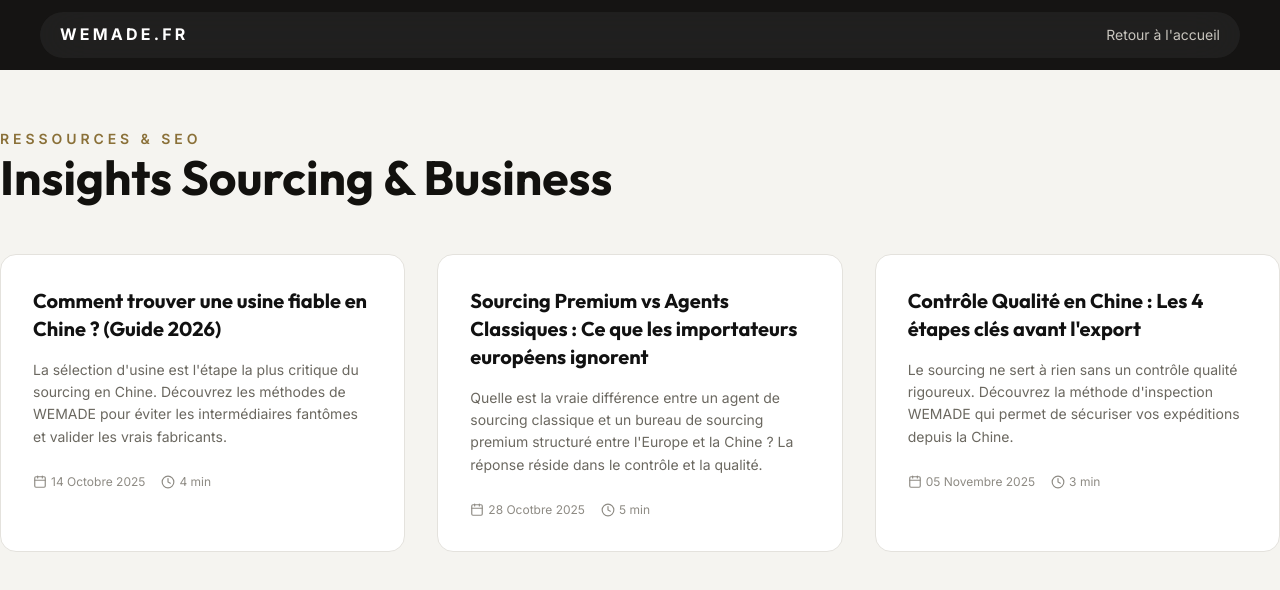
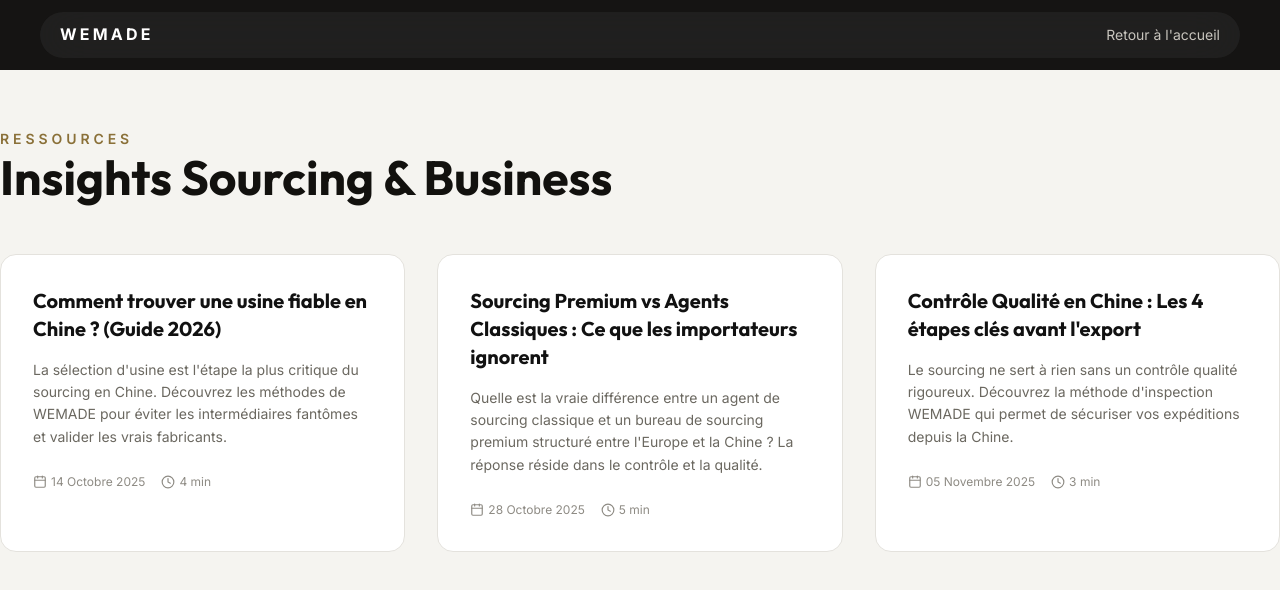
Before and after one commit to craigbarns/wemade, a React (Vite) app: page /blog in a window 1280 px wide. Shown: the top 590 px of the page. Built offline with nearby package versions, Linux system fonts and the light colour scheme.

Commit message:
feat(i18n): fully translated blog content and ensured language persistence

```diff
--- a/src/App.jsx
+++ b/src/App.jsx
@@ -167,7 +167,7 @@ function MainSite() {
             <a href="#why">{t.nav.why}</a>
             <a href="#process">{t.nav.process}</a>
             <a href="#faq">{t.nav.faq}</a>
-            <Link to="/blog">{t.nav.blog}</Link>
+            <Link to={`/blog?lang=${lang}`}>{t.nav.blog}</Link>
             <a href="#contact">{t.nav.contact}</a>
             <button className="lang-toggle-btn" onClick={toggleLang} aria-label="Toggle language">
               <Globe size={16} />
@@ -195,7 +195,7 @@ function MainSite() {
         <a href="#why" onClick={closeMobileMenu}>{t.nav.why}</a>
         <a href="#process" onClick={closeMobileMenu}>{t.nav.process}</a>
         <a href="#faq" onClick={closeMobileMenu}>{t.nav.faq}</a>
-        <Link to="/blog" onClick={closeMobileMenu}>{t.nav.blog}</Link>
+        <Link to={`/blog?lang=${lang}`} onClick={closeMobileMenu}>{t.nav.blog}</Link>
         <a href="#contact" onClick={closeMobileMenu}>{t.nav.contact}</a>
         <button className="lang-toggle-btn-mobile" onClick={() => { toggleLang(); closeMobileMenu(); }}>
           <Globe size={20} /> Switch to {lang === "fr" ? "English" : "Français"}
--- a/src/Blog.jsx
+++ b/src/Blog.jsx
@@ -1,8 +1,9 @@
-import { useEffect, useState } from "react";
-import { Link, useParams } from "react-router-dom";
+import { useEffect } from "react";
+import { Link, useParams, useSearchParams } from "react-router-dom";
 import { ArrowLeft, Clock, Calendar } from "lucide-react";
 
-export const blogs = [
+export const blogsData = {
+  fr: [
     {
       slug: "comment-trouver-usine-fiable-chine",
       title: "Comment trouver une usine fiable en Chine ? (Guide 2026)",
@@ -27,9 +28,9 @@ export const blogs = [
     },
     {
       slug: "sourcing-premium-vs-agents-chine",
-    title: "Sourcing Premium vs Agents Classiques : Ce que les importateurs européens ignorent",
+      title: "Sourcing Premium vs Agents Classiques : Ce que les importateurs ignorent",
       description: "Quelle est la vraie différence entre un agent de sourcing classique et un bureau de sourcing premium structuré entre l'Europe et la Chine ? La réponse réside dans le contrôle et la qualité.",
-    date: "28 Ocotbre 2025",
+      date: "28 Octobre 2025",
       readTime: "5 min",
       content: `
         <h2>Le piège du "gratuit"</h2>
@@ -70,14 +71,91 @@ export const blogs = [
         <p>Le dernier maillon de la chaîne : la supervision physique du chargement du container. Nous garantissons que le nombre de cartons est exact, que les produits sont manipulés avec soin et que scellé final (plomb) correspond aux documents douaniers.</p>
       `
     }
-];
+  ],
+  en: [
+    {
+      slug: "comment-trouver-usine-fiable-chine",
+      title: "How to find a reliable factory in China? (2026 Guide)",
+      description: "Factory selection is the most critical step of sourcing in China. Discover WEMADE's methods to avoid phantom intermediaries and validate real manufacturers.",
+      date: "October 14, 2025",
+      readTime: "4 min",
+      content: `
+        <h2>The illusion of Alibaba and free agents</h2>
+        <p>Today, sourcing in China seems easy. One search on Alibaba, three emails, and the deal is done. But behind these profiles often lie "Trading Companies" that take invisible margins, or worse, factories with doubtful standards unable to ensure quality at scale.</p>
+
+        <h2>1. Prequalification and documentation audit</h2>
+        <p>Before even engaging in commercial discussion, it's vital to obtain the company's Business License. In China, this document reveals the social capital, the exact nature of the company (manufacturing vs. sales), and the date of creation. A solid factory must be able to produce relevant ISO certificates for Europe (CE, REACH, RoHS, etc.).</p>
+
+        <h2>2. The importance of On-Site Audits</h2>
+        <p>A beautiful website will never replace eyes on the ground. Our local teams based in <strong>Shanghai and Hangzhou</strong> perform systematic visits. What do we check? Actual production capacity, ownership of machinery, and the robustness of the internal QA (Quality Assurance) chain.</p>
+
+        <h2>3. Communication and business vision</h2>
+        <p>A good factory doesn't say "Yes" to everything. They challenge your specifications, suggest material optimizations, and anticipate production issues. WEMADE leads this communication to ensure no crucial detail is lost in translation.</p>
+
+        <blockquote>Sourcing doesn't stop at finding a production line. It's about finding a long-term strategic partner.</blockquote>
+      `
+    },
+    {
+      slug: "sourcing-premium-vs-agents-chine",
+      title: "Premium Sourcing vs. Classic Agents: What European Importers Ignore",
+      description: "What is the real difference between a classic sourcing agent and a premium sourcing office structured between Europe and China? The answer lies in control and quality.",
+      date: "October 28, 2025",
+      readTime: "5 min",
+      content: `
+        <h2>The trap of \"free\"</h2>
+        <p>The sourcing market is full of agents offering to source \"for free\" and get paid \"only on production.\" The reality? Their commissions are integrated and negotiated without your knowledge with the factory. Consequence: high-quality factories, which refuse these opaque intermediation margins, are sidelined by the agent.</p>
+
+        <h2>Why opt for Premium Sourcing?</h2>
+        <p>At WEMADE, our \"France / Europe / China\" approach is based on total transparency towards European brands.</p>
+        <ol>
+          <li><strong>European Management:</strong> We understand the challenges of your brands, your purchasing departments, and the European market.</li>
+          <li><strong>Total Transparency:</strong> Our fees are clear. No hidden commissions; our goal is to optimize YOUR margin by negotiating the real ex-factory price.</li>
+          <li><strong>Execution in China:</strong> Our operational hubs in Shanghai and Hangzhou are there to execute with strength, from prototype validation to final inspection.</li>
+        </ol>
+
+        <h2>Securing international purchases</h2>
+        <p>Moving from a simple agent to a true buying office like WEMADE means taking full control of your supply chain in China, guaranteeing compliance, quality, and deadlines for Europe.</p>
+      `
+    },
+    {
+      slug: "controle-qualite-securiser-production-chine",
+      title: "Quality Control in China: 4 Key Steps Before Export",
+      description: "Sourcing is useless without rigorous quality control. Discover the WEMADE inspection method that secures your shipments from China.",
+      date: "November 05, 2025",
+      readTime: "3 min",
+      content: `
+        <h2>Never skip the QC inspection</h2>
+        <p>Receiving an entire container of defective goods is every European importer's nightmare. How to avoid the worst? Through a structured on-site inspection strategy (Shanghai, Hangzhou, Shenzhen, etc.).</p>
+
+        <h2>1. Pre-Production Inspection (PPI)</h2>
+        <p>Before production begins, WEMADE checks raw materials, components, and the exact understanding of the \"Golden Sample\" (the validated perfect sample) by the assembly line workers.</p>
+
+        <h2>2. During Production Inspection (DUPRO)</h2>
+        <p>Unlike classic agents who wait until the end, our inspectors intervene when 20% to 30% of production is completed. If there is a technical deviation or a major defect, production is halted, thus avoiding complete waste.</p>
+
+        <h2>3. Pre-Shipment Inspection (PSI)</h2>
+        <p>The most critical step, based on international AQL (Acceptable Quality Limit) standards. Compliance with European standards, endurance tests, dimensions, packaging, labeling... Everything is examined.</p>
+
+        <h2>4. Container Loading Monitoring (CLM)</h2>
+        <p>The last link in the chain: physical supervision of container loading. We guarantee that the number of boxes is exact, that products are handled with care, and that the final seal (lead) matches customs documents.</p>
+      `
+    }
+  ]
+};
 
 export function BlogIndex() {
+  const [searchParams] = useSearchParams();
+  const lang = searchParams.get("lang") === "en" ? "en" : "fr";
+  const blogs = blogsData[lang];
+
   useEffect(() => {
-    document.title = "WEMADE | Le Blog Sourcing Europe / Chine";
-    document.querySelector('meta[name="description"]')?.setAttribute("content", "Articles et analyses exclusifs de WEMADE sur le sourcing, l'import et l'industrie en Chine face au marché européen.");
+    document.title = lang === "fr" ? "WEMADE | Le Blog Sourcing Europe / Chine" : "WEMADE | Sourcing Europe / China Blog";
+    const desc = lang === "fr"
+      ? "Articles et analyses exclusifs de WEMADE sur le sourcing, l'import et l'industrie en Chine face au marché européen."
+      : "Exclusive insights from WEMADE on sourcing, importing, and industry in China for the European market.";
+    document.querySelector('meta[name="description"]')?.setAttribute("content", desc);
     window.scrollTo(0, 0);
-  }, []);
+  }, [lang]);
 
   return (
     <div style={{ minHeight: "100vh", background: "var(--bg-page)", color: "var(--slate-900)" }}>
@@ -85,21 +163,23 @@ export function BlogIndex() {
       <nav className="navbar" style={{ background: "rgba(10, 9, 8, 0.95)" }}>
         <div className="navbar-inner" style={{ border: "none", boxShadow: "none" }}>
           <div className="navbar-brand">
-            <Link to="/" style={{ color: "white", textDecoration: "none", fontWeight: 700, letterSpacing: "0.2em" }}>WEMADE.FR</Link>
+            <Link to={`/?lang=${lang}`} style={{ color: "white", textDecoration: "none", fontWeight: 700, letterSpacing: "0.2em" }}>WEMADE</Link>
           </div>
-          <Link to="/" style={{ color: "var(--slate-300)", textDecoration: "none", fontSize: "0.875rem" }}>Retour à l'accueil</Link>
+          <Link to={`/?lang=${lang}`} style={{ color: "var(--slate-300)", textDecoration: "none", fontSize: "0.875rem" }}>
+            {lang === "fr" ? "Retour à l'accueil" : "Back to Home"}
+          </Link>
         </div>
       </nav>
 
       <section className="container section" style={{ paddingTop: "8rem" }}>
-        <div className="section-label">Ressources & SEO</div>
+        <div className="section-label">{lang === "fr" ? "Ressources" : "Resources"}</div>
         <h1 className="hero-title" style={{ fontSize: "clamp(2rem, 5vw, 3rem)", marginBottom: "3rem", textAlign: "left", color: "var(--slate-900)" }}>
-          Insights Sourcing & Business
+          {lang === "fr" ? "Insights Sourcing & Business" : "Sourcing & Business Insights"}
         </h1>
 
         <div style={{ display: "grid", gap: "2rem", gridTemplateColumns: "repeat(auto-fill, minmax(300px, 1fr))" }}>
           {blogs.map(post => (
-            <Link to={`/blog/${post.slug}`} key={post.slug} style={{ textDecoration: "none", color: "inherit", display: "block" }}>
+            <Link to={`/blog/${post.slug}?lang=${lang}`} key={post.slug} style={{ textDecoration: "none", color: "inherit", display: "block" }}>
               <div style={{ padding: "2rem", borderRadius: "1rem", background: "white", border: "1px solid var(--slate-200)", height: "100%", transition: "all 0.3s ease" }}>
                 <h3 style={{ fontSize: "1.25rem", fontWeight: 700, marginBottom: "1rem", color: "#111", lineHeight: 1.4 }}>{post.title}</h3>
                 <p style={{ color: "var(--slate-500)", fontSize: "0.875rem", marginBottom: "1.5rem", lineHeight: 1.6 }}>{post.description}</p>
@@ -119,7 +199,9 @@ export function BlogIndex() {
 
 export function BlogPost() {
   const { slug } = useParams();
-  const post = blogs.find(b => b.slug === slug);
+  const [searchParams] = useSearchParams();
+  const lang = searchParams.get("lang") === "en" ? "en" : "fr";
+  const post = blogsData[lang].find(b => b.slug === slug);
 
   useEffect(() => {
     if (post) {
@@ -152,13 +234,13 @@ export function BlogPost() {
         "datePublished": "2025-10-01",
         "mainEntityOfPage": {
           "@type": "WebPage",
-          "@id": `https://wemade.fr/blog/${slug}`
+          "@id": `https://wemade.fr/blog/${slug}?lang=${lang}`
         }
       });
     }
-  }, [post, slug]);
+  }, [post, slug, lang]);
 
-  if (!post) return <div style={{ padding: "8rem", textAlign: "center" }}>Article introuvable.</div>;
+  if (!post) return <div style={{ padding: "8rem", textAlign: "center" }}>{lang === "fr" ? "Article introuvable." : "Article not found."}</div>;
 
   return (
     <div style={{ minHeight: "100vh", background: "#fcfcfa", color: "var(--slate-900)" }}>
@@ -166,17 +248,17 @@ export function BlogPost() {
       <nav className="navbar" style={{ background: "rgba(10, 9, 8, 0.95)" }}>
         <div className="navbar-inner" style={{ border: "none", boxShadow: "none" }}>
           <div className="navbar-brand">
-            <Link to="/" style={{ color: "white", textDecoration: "none", fontWeight: 700, letterSpacing: "0.2em" }}>WEMADE</Link>
+            <Link to={`/?lang=${lang}`} style={{ color: "white", textDecoration: "none", fontWeight: 700, letterSpacing: "0.2em" }}>WEMADE</Link>
           </div>
-          <Link to="/blog" style={{ color: "var(--slate-300)", textDecoration: "none", fontSize: "0.875rem", display: "flex", alignItems: "center", gap: "0.25rem" }}>
-            <ArrowLeft size={16} /> Nos expertsités
+          <Link to={`/blog?lang=${lang}`} style={{ color: "var(--slate-300)", textDecoration: "none", fontSize: "0.875rem", display: "flex", alignItems: "center", gap: "0.25rem" }}>
+            <ArrowLeft size={16} /> {lang === "fr" ? "Nos expertises" : "Our expertise"}
           </Link>
         </div>
       </nav>
 
       <article className="container section" style={{ paddingTop: "8rem", maxWidth: "800px", margin: "0 auto" }}>
         <div style={{ marginBottom: "2rem" }}>
-          <div className="section-label" style={{ marginBottom: "1rem" }}>Blog WEMADE Sourcing</div>
+          <div className="section-label" style={{ marginBottom: "1rem" }}>{lang === "fr" ? "Blog WEMADE Sourcing" : "WEMADE Sourcing Blog"}</div>
           <h1 style={{ fontSize: "clamp(2rem, 4vw, 3rem)", fontWeight: 800, marginBottom: "1.5rem", color: "#111", lineHeight: 1.2 }}>
             {post.title}
           </h1>
```
Also changed, not shown: 1 other file (tests, documents, lock files or other folders). Lines whose indentation alone changed are shown as unchanged.
